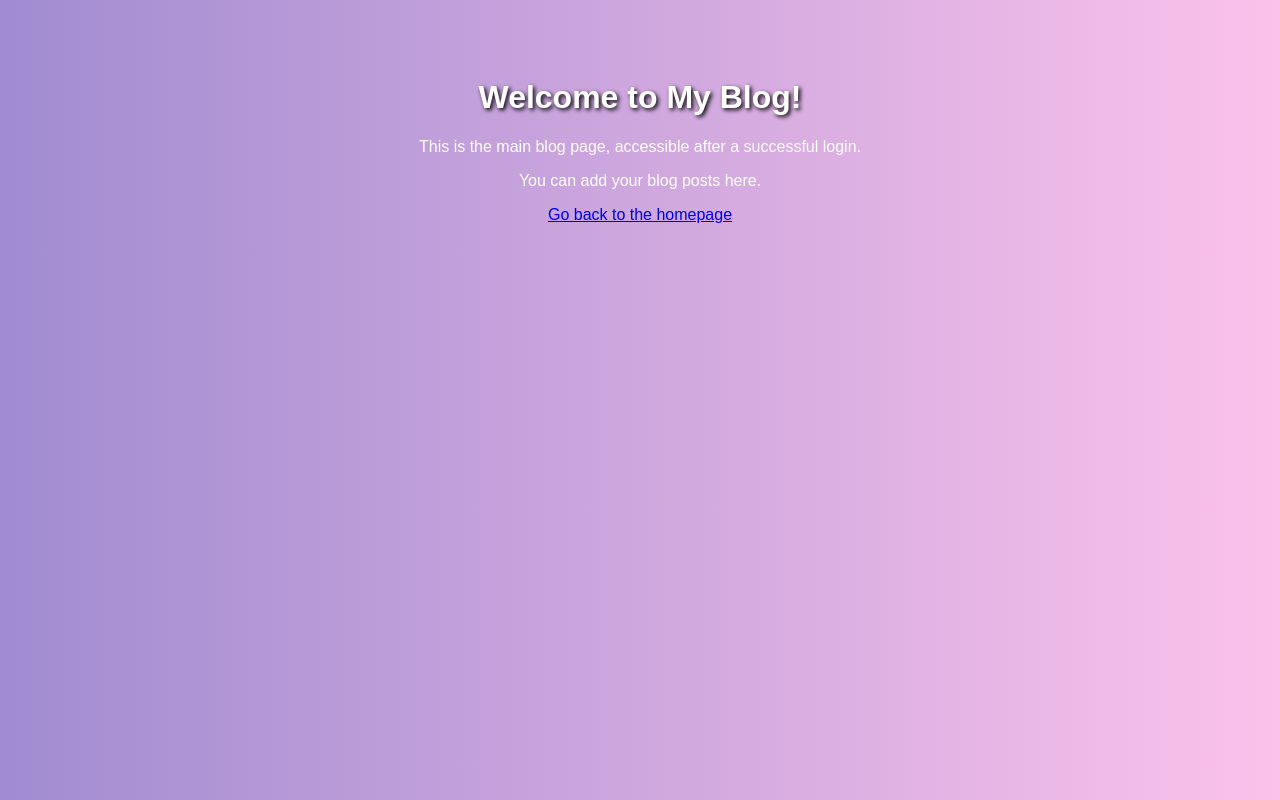
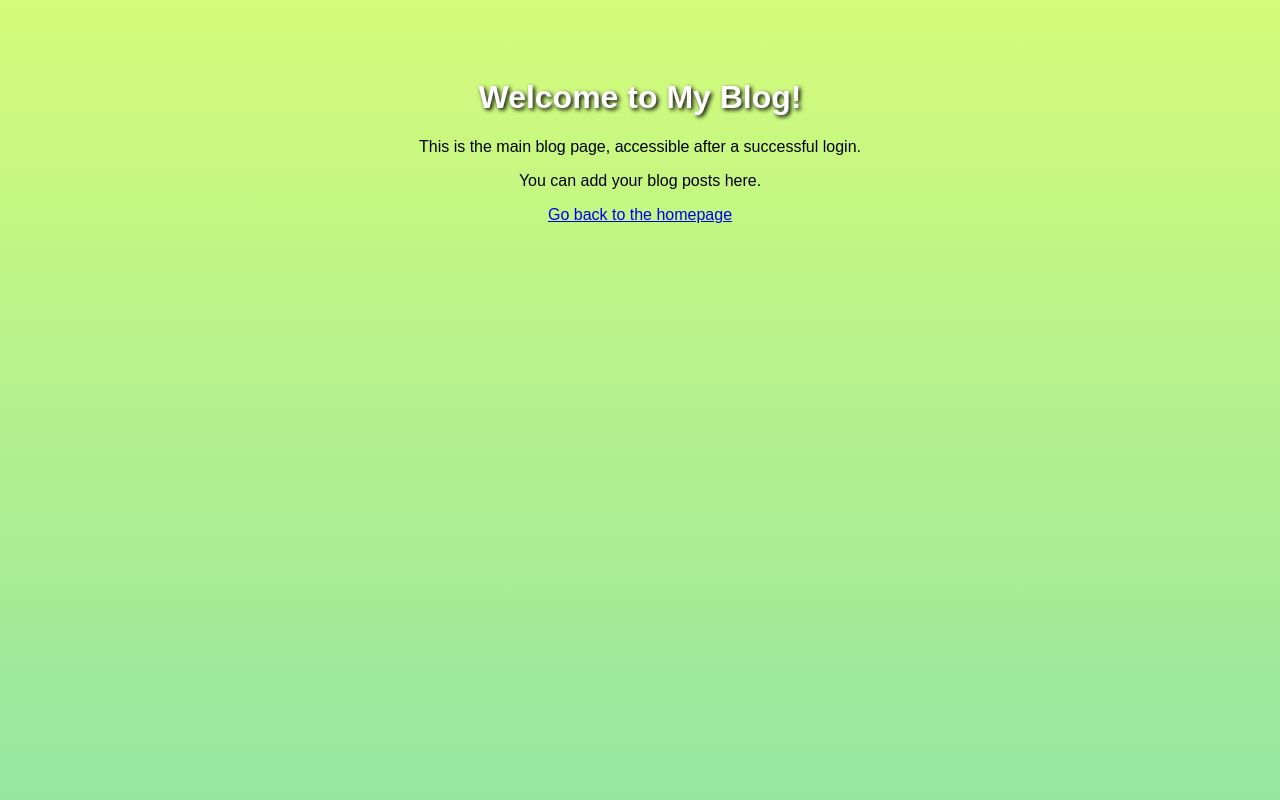
Before and after one commit to GabFall75/button-counter-website, a website: page blog.html in a window 1280 px wide. Drawn offline with Linux system fonts and the light colour scheme.

Commit message:
Add different color into the blog page

```diff
--- a/blog.html
+++ b/blog.html
@@ -6,7 +6,7 @@
     <title>My Blog</title>
     <link rel="stylesheet" href="styles.css">
 </head>
-<body>
+<body id="blog-page">
     <h1>Welcome to My Blog!</h1>
     <p>This is the main blog page, accessible after a successful login.</p>
     <p>You can add your blog posts here.</p>
--- a/styles.css
+++ b/styles.css
@@ -5,6 +5,12 @@ body {
     background-image: linear-gradient(to right, #a18cd1, #fbc2eb);
     background-attachment: fixed;
     color: white;
+}
+
+body#blog-page {
+    background-image: linear-gradient(to bottom, #d4fc79, #96e6a1);
+    background-attachment: fixed;
+    color: black;
 }
 
 .text-container {
```
